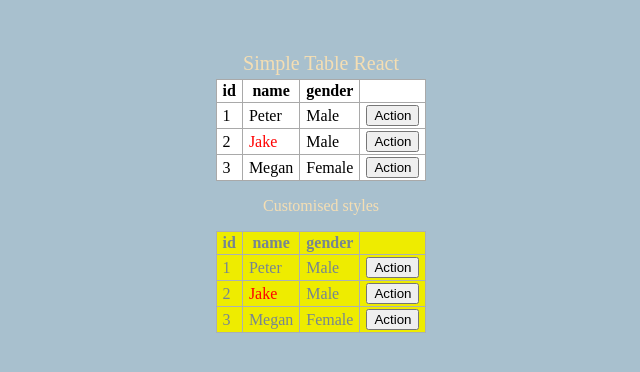
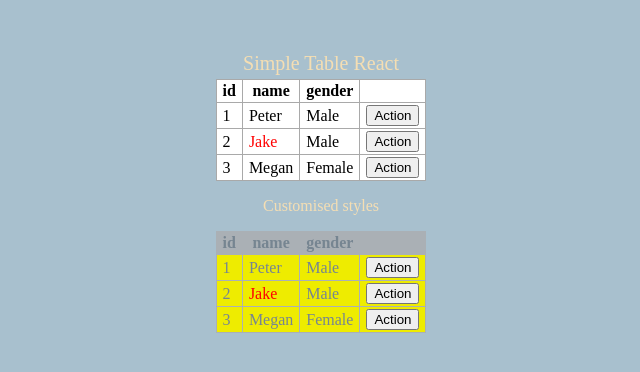
Before and after one commit to shelchkov/simple-table-react, a React app: page / in a window 1280 px wide. Shown: the top 372 px of the page, without its empty margins (319-959 px from the left). Built offline with nearby package versions, Linux system fonts and the light colour scheme.

Commit message:
feat: add classnames for styling table head and row #21

```diff
--- a/src/app/styles.css
+++ b/src/app/styles.css
@@ -39,6 +39,10 @@ body {
   color: #768591;
 }
 
+.customised-table .simple-table .simple-table-head {
+  background-color: #aab0b5;
+}
+
 .customised-table {
   margin-top: 16px;
 }
--- a/src/lib/table/data-row.tsx
+++ b/src/lib/table/data-row.tsx
@@ -22,7 +22,7 @@ export const DataRow = <T extends TableData>({
   const onClick = () => handleRowClick(data)
 
   return (
-    <tr onClick={onClick}>
+    <tr onClick={onClick} className="simple-table-row">
       {headers.map((name) => (
         <Cell key={name} style={{ color: getCellColor(name, data) }}>
           {getValue(name, data[name], data)}
--- a/src/lib/table/table-head.tsx
+++ b/src/lib/table/table-head.tsx
@@ -9,7 +9,7 @@ interface Props<T> {
 }
 
 export const TableHead = <T extends TableData>({ headers, actions, toggleSorting }: Props<T>): ReactElement => (
-  <thead>
+  <thead className="simple-table-head">
     <tr>
       {headers.map((header) => {
         const handeClick = () => toggleSorting(header)
```
Also changed, not shown: 1 other file (tests, documents, lock files or other folders).
